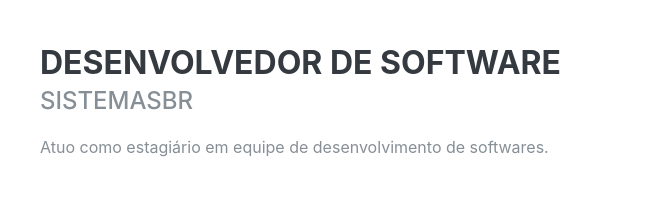
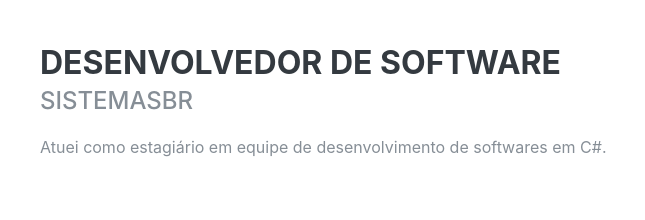
Before and after one commit to paulohfreire/pauloport, a Gatsby site: page / in a window 1280 px wide. Shown: the part 920-1140 px from the top of the page, 280-925 px from the left. Built offline with nearby package versions, Linux system fonts and the light colour scheme; Gatsby itself is replaced by a stand-in of ours; a web font is replaced by a local one.

Commit message:
atualizando informaçoes de experiencias

```diff
--- a/src/pages/index.js
+++ b/src/pages/index.js
@@ -40,7 +40,7 @@
                 SistemasBR
               </div>
               <p>
-                Atuo como estagiário em equipe de desenvolvimento de softwares.
+                Atuei como estagiário em equipe de desenvolvimento de softwares em C#.
               </p>
             </div>
             <div className="resume-date text-md-right">
```
